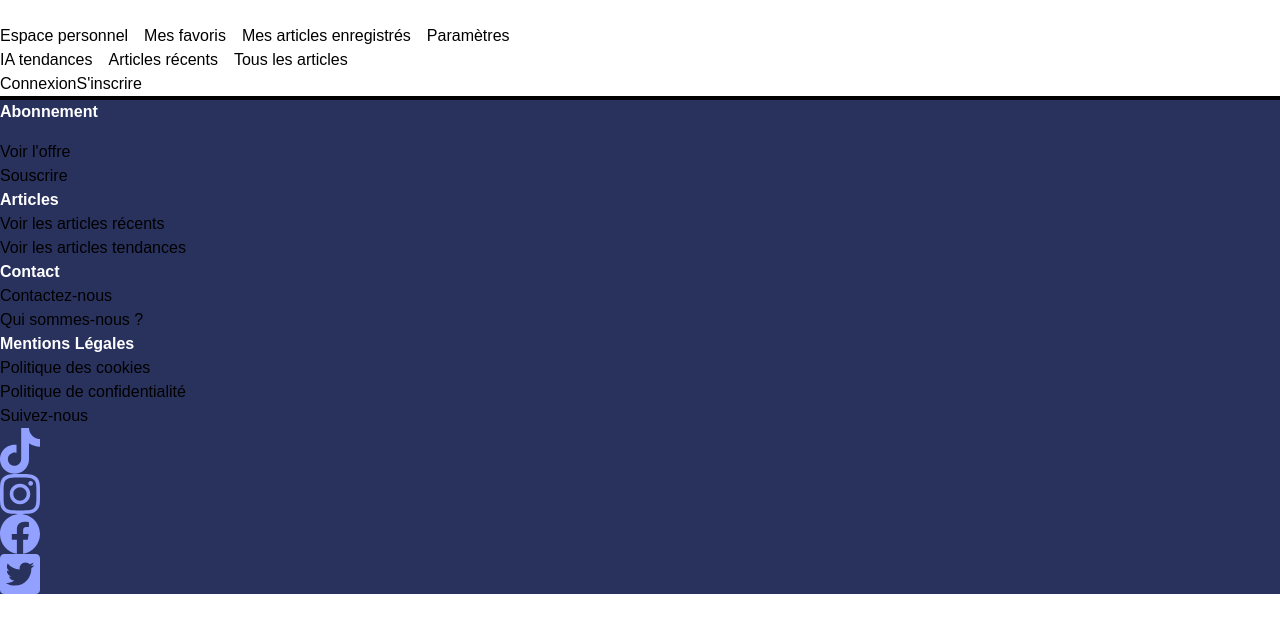
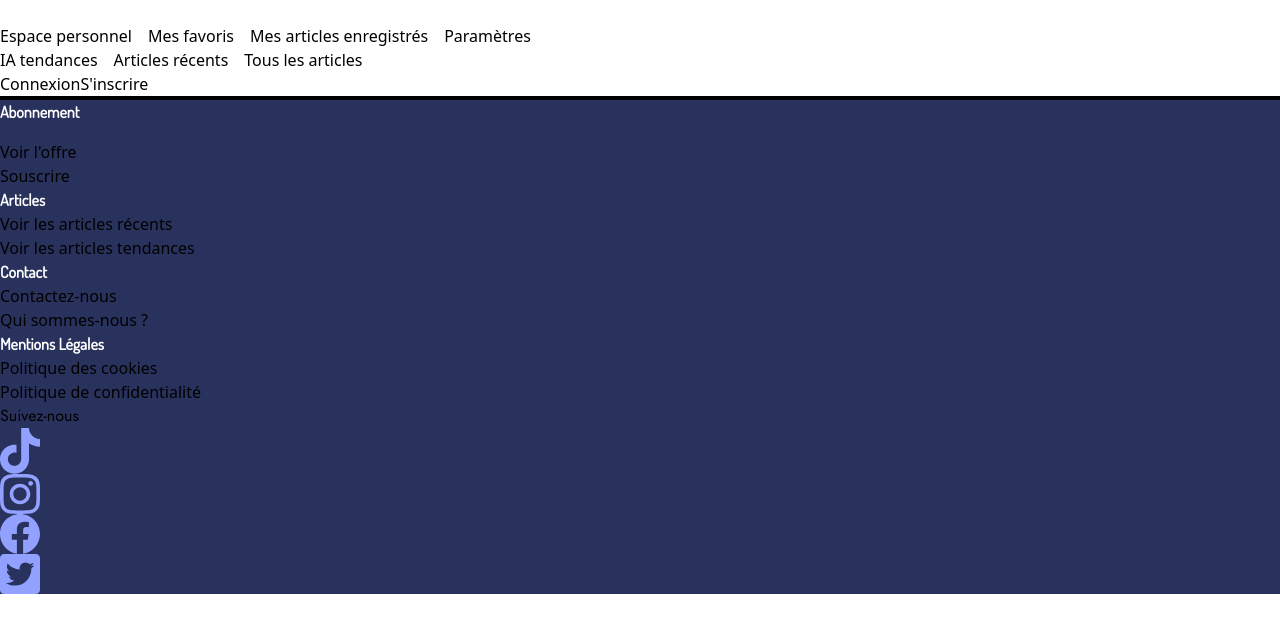
Before and after one commit to marionmura/ProjetS2_marion_yann_aline, a Vue app: page / in a window 1280 px wide. Shown: the top 632 px of the page. Built offline with nearby package versions, Linux system fonts and the light colour scheme.

Commit message:
importation des font sur tailwindconfig

```diff
--- a/index.html
+++ b/index.html
@@ -8,7 +8,7 @@
 
     <link rel="preconnect" href="https://fonts.googleapis.com">
     <link rel="preconnect" href="https://fonts.gstatic.com" crossorigin>
-    <link href="https://fonts.googleapis.com/css2?family=Inter:wght@400;700&display=swap" rel="stylesheet">
+    <link href="https://fonts.googleapis.com/css2?family=Cabin:wght@400;500&family=Dosis&family=Jost:ital,wght@0,200;0,300;0,400;0,500;0,600;1,200;1,300&display=swap" rel="stylesheet">
 
   </head>
   <body>
--- a/src/assets/css/style.css
+++ b/src/assets/css/style.css
@@ -7,10 +7,13 @@
       @apply font-bold;
     }
     h1 {
-      @apply text-6xl;
+      @apply font-cabin text-6xl;
     }
     h4{
-      @apply text-white;
+      @apply font-dosis font-bold text-white;
+    }
+    p{
+      @apply font-jost;
     }
     /*faire une class pour les p txt blanc > mais mettre tout le site en fond noir avant*/
   }
--- a/tailwind.config.js
+++ b/tailwind.config.js
@@ -12,8 +12,9 @@ module.exports = {
 
     },
     fontFamily: {
-      sans: ['Mulish', 'sans-serif'],
-      serif: ['Space Mono', 'monospace']
+      jost: ['Jost', 'sans-serif'],
+      cabin: ['Cabin', 'sans-serif'],
+      dosis: ['Dosis', 'sans-serif'],
     },
     extend: {
       gridTemplateColumns: {
```
